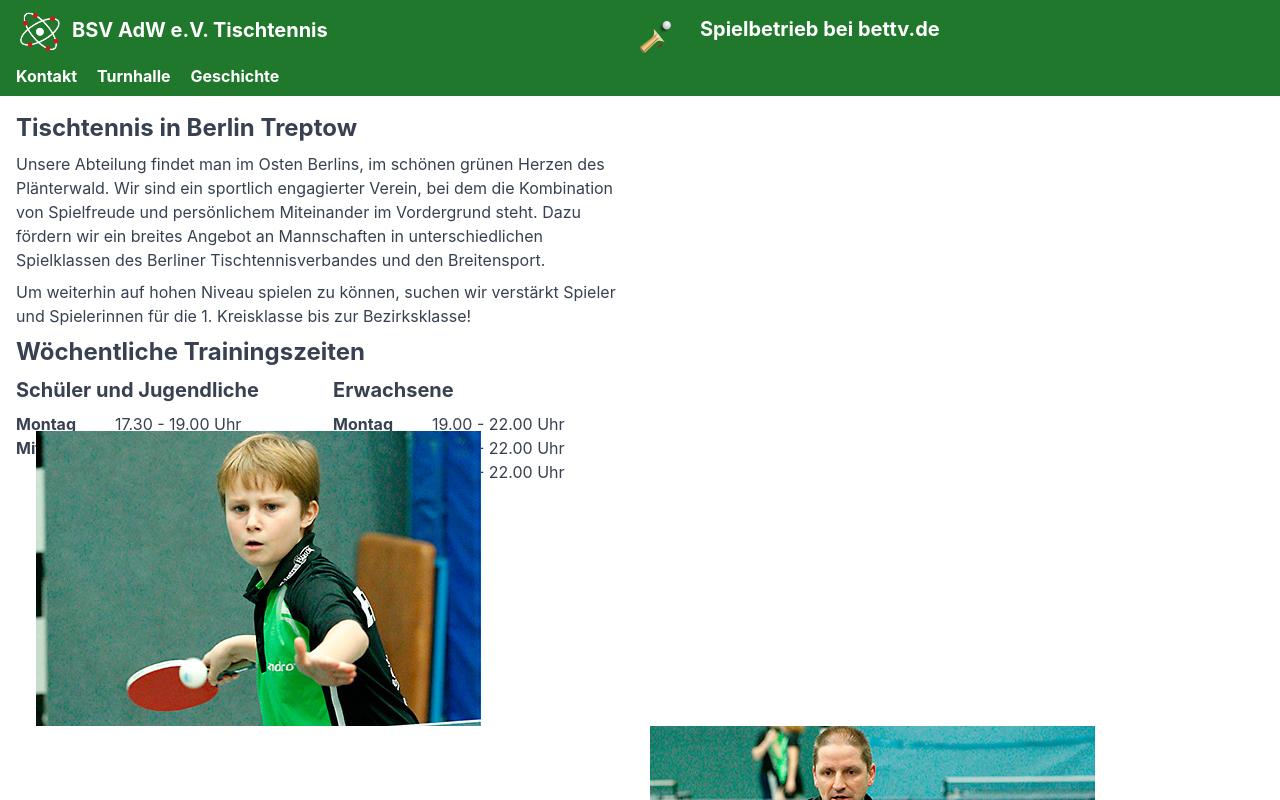
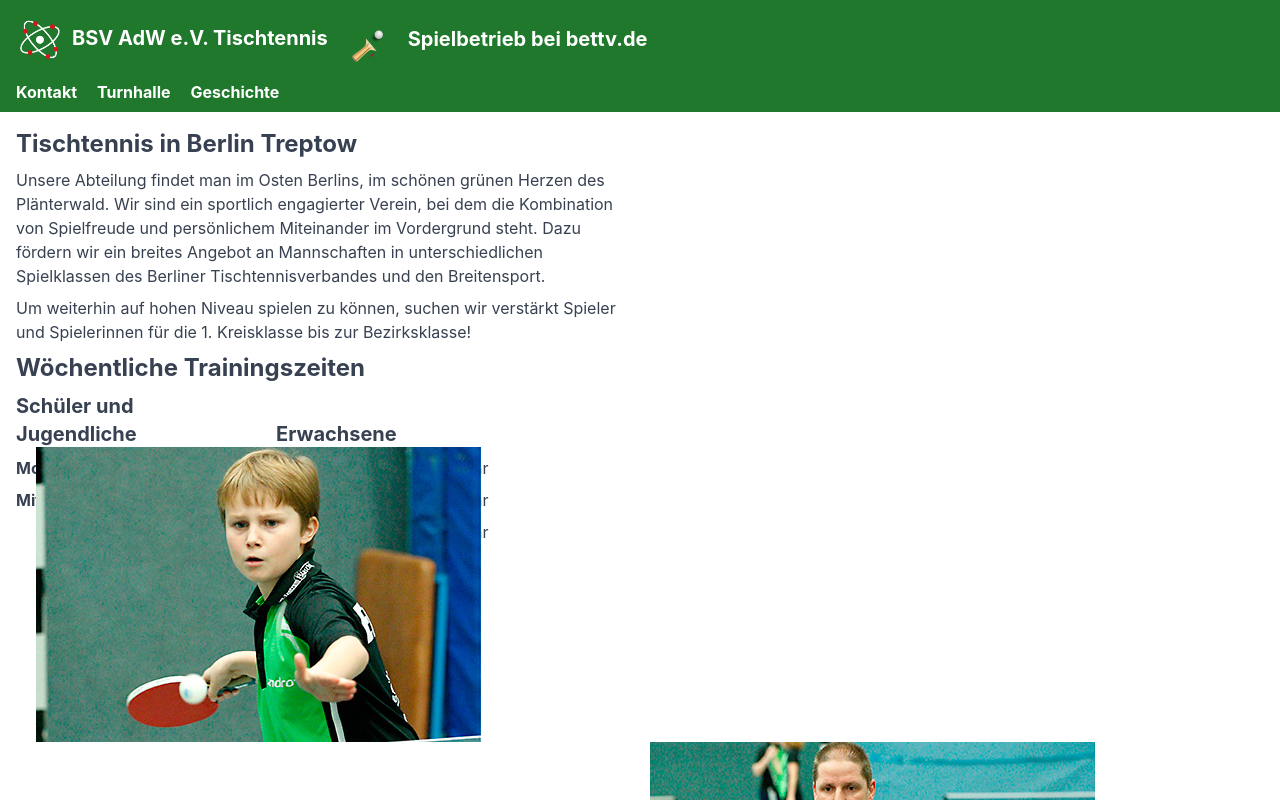
Before and after one commit to sbry/bsvadw.de, a Next.js app: page / in a window 1280 px wide. Shown: the top 800 px of the page. Built offline with nearby package versions, Linux system fonts and the light colour scheme.

Commit message:
final site

```diff
--- a/components/header.js
+++ b/components/header.js
@@ -7,7 +7,7 @@ export default function Header() {
                 <a title={"Berliner Sportverein Akademie der Wissenschaften e.V."}
                    href="/">
                     <img
-                        className={"inline-block w-12 h-12 mr-2"} src="/images/logo/adw-symbol.png"
+                        className={"inline w-12 h-12 mr-1 lg:mr-2"} src="/images/logo/adw-symbol.png"
                         alt="AdW"
                     />
                     BSV AdW e.V. Tischtennis
@@ -17,7 +17,7 @@ export default function Header() {
                 <a title={"Spielbetrieb des BSV AdW beim Berliner Tischtennisverband"}
                    href={"https://bettv.tischtennislive.de/default.aspx?L1=Public&L2=Verein&L2P=1198&Page=Spielbetrieb&Sportart=96"}>
                     <img
-                        className={"inline-block w-12 mr-3"} src="/images/logo/tt-icon.svg"
+                        className={"inline w-12 sm:ml-6 mr-1 lg:mr-2"} src="/images/logo/tt-icon.svg"
                         alt="AdW"
                     />
                     Spielbetrieb bei bettv.de
--- a/pages/index.js
+++ b/pages/index.js
@@ -20,8 +20,8 @@ export default function Index() {
                 </p>
 
                 <h1>Wöchentliche Trainingszeiten</h1>
-                <div className={"grid grid-flow-col grid-cols-2 grid-rows-1 gap-5"}>
-                    <div>
+                <div className={""}>
+                    <div className={"inline-block mr-5 w-60"}>
                         <h2>Schüler und Jugendliche</h2>
                         <dl>
                             <dt>Montag</dt>
@@ -30,7 +30,7 @@ export default function Index() {
                             <dd>17.30 - 19.00 Uhr</dd>
                         </dl>
                     </div>
-                    <div>
+                    <div className={"inline-block w-60"}>
                         <h2>Erwachsene</h2>
                         <dl>
                             <dt>Montag</dt>
--- a/styles/app.scss
+++ b/styles/app.scss
@@ -32,7 +32,7 @@ body {
     @apply text-gray-700;
   }
 
-  p, dl, h1, h2, li {
+  p, dl, h1, h2, li, dd, dt {
     @apply text-gray-700;
     @apply mb-2;
   }
@@ -73,14 +73,14 @@ header {
   @apply px-4 pt-2;
 
   .heading {
-    @apply grid grid-cols-1;
+    @apply my-2;
 
-    @media (min-width: theme('screens.sm')) {
-      @apply grid grid-cols-2;
-    }
 
     a {
-      @apply font-bold text-white text-xl;
+      @apply font-bold text-white text-xl block;
+      @media (min-width: theme('screens.sm')) {
+        @apply inline-block;
+      }
     }
   }
 
@@ -89,7 +89,7 @@ header {
   }
 }
 
-footer{
+footer {
   @apply px-5;
 }
 
```
